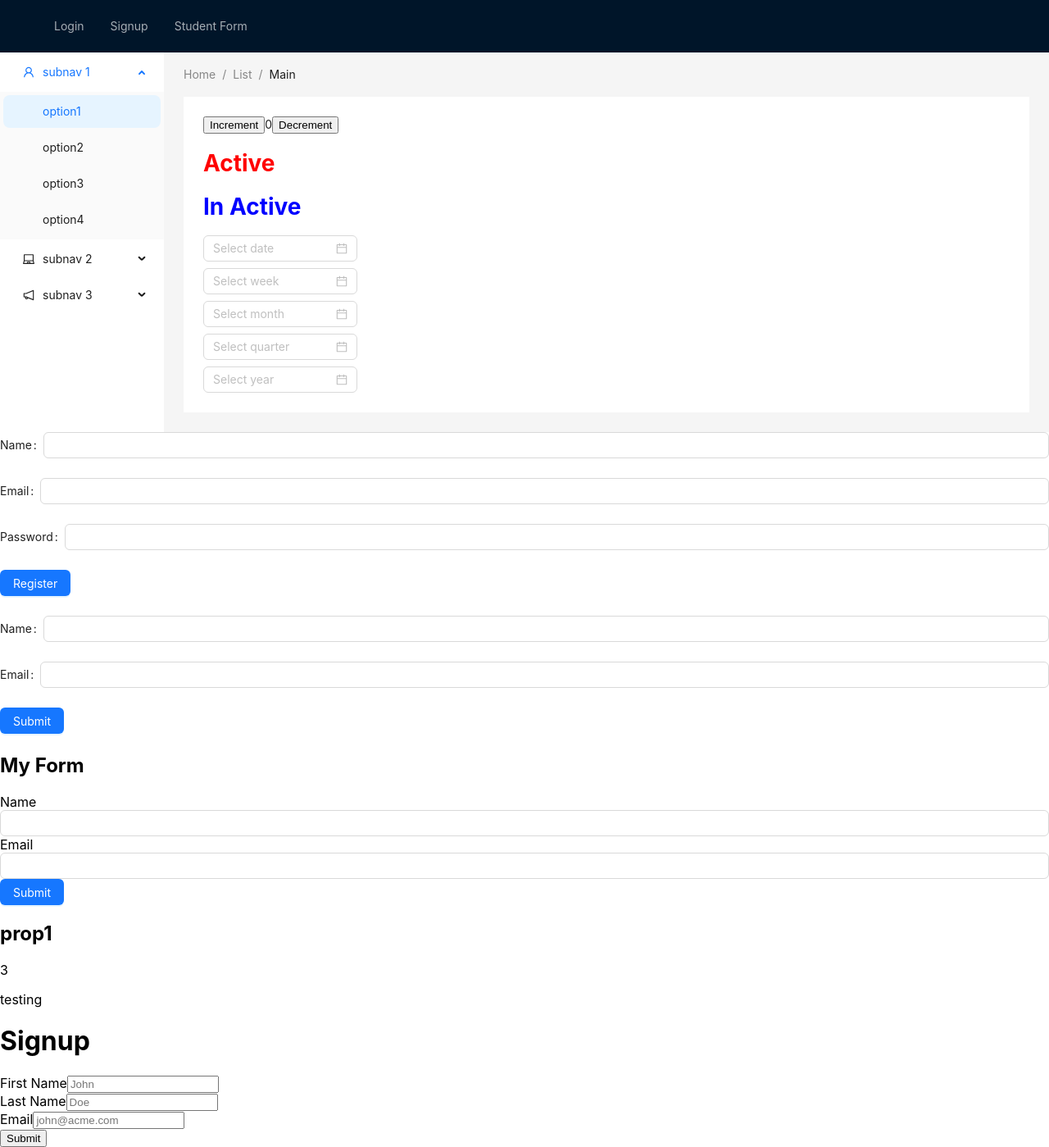
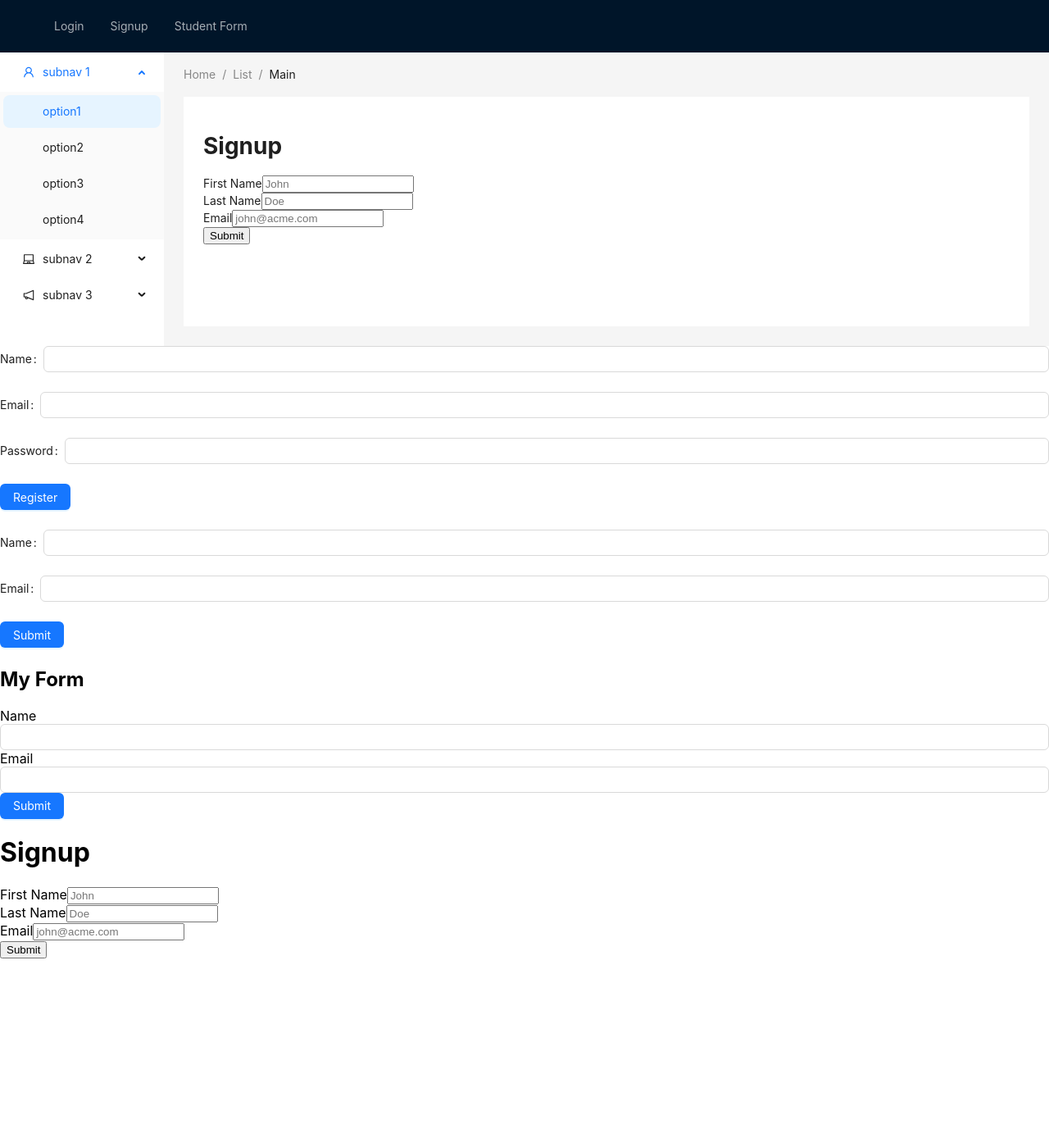
Before and after one commit to vigneshwaran-chandrasekaran/demo-automation-testing, a React (Create React App) app: page /gold in a window 1280 px wide. Shown: the whole page at 82% size. After the commit the page ends 1169 px from the top, so only its background shows below. Built offline with nearby package versions, Linux system fonts and the light colour scheme.

Commit message:
using react router dom added routing basic components moved to separate path

```diff
--- a/src/App.tsx
+++ b/src/App.tsx
@@ -7,9 +7,7 @@ function App() {
       <Registration />
       <TestForm />
       <MyForm />
-      <GoldForm prop1="prop1" prop2={3}>
-        <p>testing</p>
-      </GoldForm>
+      <GoldForm />
     </div>
   );
 }
--- /dev/null
+++ b/src/components/AntComponents.tsx
@@ -0,0 +1,30 @@
+import React from "react";
+import styled from "styled-components";
+import { DatePicker, Space } from "antd";
+import type { DatePickerProps } from "antd";
+import { Counter } from "../components";
+
+const Heading = styled.h1<{ active: boolean }>`
+  color: ${(props) => (props.active ? "red" : "blue")};
+`;
+
+export default function AntComponents() {
+  const onChange: DatePickerProps["onChange"] = (date, dateString) => {
+    console.log(date, dateString);
+  };
+
+  return (
+    <div>
+      <Counter />
+      <Heading active>Active</Heading>
+      <Heading active={false}>In Active</Heading>
+      <Space direction="vertical">
+        <DatePicker onChange={onChange} />
+        <DatePicker onChange={onChange} picker="week" />
+        <DatePicker onChange={onChange} picker="month" />
+        <DatePicker onChange={onChange} picker="quarter" />
+        <DatePicker onChange={onChange} picker="year" />
+      </Space>
+    </div>
+  );
+}
--- a/src/components/Gold.form.tsx
+++ b/src/components/Gold.form.tsx
@@ -2,11 +2,7 @@ import React, { FC, ReactNode } from "react";
 import { Formik, Field, Form, FormikHelpers } from "formik";
 
 // Define the component's prop types
-interface MyComponentProps {
-  prop1: string;
-  prop2: number;
-  children: ReactNode;
-}
+interface MyComponentProps {}
 
 interface Values {
   firstName: string;
@@ -15,7 +11,7 @@ interface Values {
 }
 
 // Create a functional component
-const GoldForm: FC<MyComponentProps> = ({ prop1, prop2, children }) => {
+const GoldForm: FC<MyComponentProps> = () => {
   const initialValues = {
     firstName: "",
     lastName: "",
@@ -34,9 +30,6 @@ const GoldForm: FC<MyComponentProps> = ({ prop1, prop2, children }) => {
 
   return (
     <div>
-      <h2>{prop1}</h2>
-      <p>{prop2}</p>
-      {children}
       <div>
         <h1>Signup</h1>
         <Formik initialValues={initialValues} onSubmit={handleOnSubmit}>
--- a/src/components/Main.tsx
+++ b/src/components/Main.tsx
@@ -1,25 +1,28 @@
 import React from "react";
-import styled from "styled-components";
 import {
   LaptopOutlined,
   NotificationOutlined,
   UserOutlined,
 } from "@ant-design/icons";
-import { DatePicker, Space } from "antd";
-import type { MenuProps, DatePickerProps } from "antd";
+import { BrowserRouter, Routes, Route } from "react-router-dom";
+import type { MenuProps } from "antd";
 import { Breadcrumb, Layout, Menu, theme } from "antd";
-import { Counter } from "../components";
+import {
+  GoldForm,
+  MyForm,
+  TestForm,
+  Registration,
+  AntComponents,
+} from "../components";
 
 const { Header, Content, Sider } = Layout;
 
-const items1: MenuProps["items"] = ["Login", "Signup", "Student Form"].map((key) => ({
-  key,
-  label: `${key}`,
-}));
-
-const Heading = styled.h1<{ active: boolean }>`
-  color: ${(props) => (props.active ? "red" : "blue")};
-`;
+const items1: MenuProps["items"] = ["Login", "Signup", "Student Form"].map(
+  (key) => ({
+    key,
+    label: `${key}`,
+  })
+);
 
 const items2: MenuProps["items"] = [
   UserOutlined,
@@ -47,10 +50,6 @@ const Main: React.FC = () => {
   const {
     token: { colorBgContainer },
   } = theme.useToken();
-
-  const onChange: DatePickerProps["onChange"] = (date, dateString) => {
-    console.log(date, dateString);
-  };
 
   return (
     <Layout>
@@ -87,16 +86,16 @@ const Main: React.FC = () => {
               background: colorBgContainer,
             }}
           >
-            <Counter />
-            <Heading active>Active</Heading>
-            <Heading active={false}>In Active</Heading>
-            <Space direction="vertical">
-              <DatePicker onChange={onChange} />
-              <DatePicker onChange={onChange} picker="week" />
-              <DatePicker onChange={onChange} picker="month" />
-              <DatePicker onChange={onChange} picker="quarter" />
-              <DatePicker onChange={onChange} picker="year" />
-            </Space>
+            <BrowserRouter>
+              <Routes>
+                <Route index element={<TestForm />} />
+                <Route path="registration" element={<Registration />} />
+                <Route path="gold" element={<GoldForm />} />
+                <Route path="antd" element={<AntComponents />} />
+                <Route path="my-form" element={<MyForm />} />
+                <Route path="*" element={<MyForm />} />
+              </Routes>
+            </BrowserRouter>
           </Content>
         </Layout>
       </Layout>
--- a/src/components/index.ts
+++ b/src/components/index.ts
@@ -1,3 +1,4 @@
+export { default as AntComponents } from './AntComponents';
 export { default as Counter } from './Counter';
 export { default as Main } from './Main';
 export { default as GoldForm } from './Gold.form';
```
